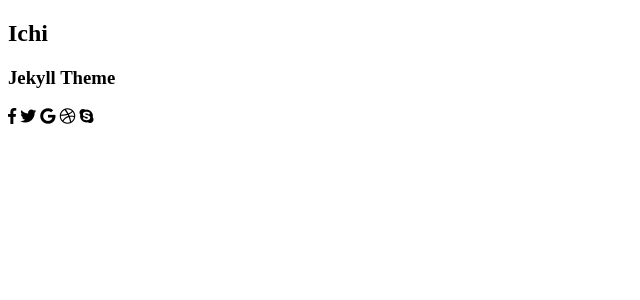
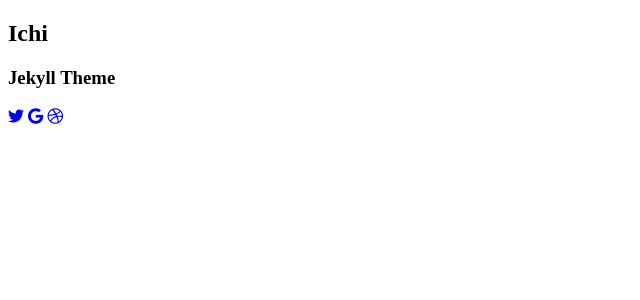
Before and after one commit to ntuanb/jekyll-ichi, a Jekyll site: the page built from index.html, in a window 1280 px wide. Shown: the top 300 px of the page, without its empty margins (0-640 px from the left). Built offline with Jekyll 4.4.1, drawn with Linux system fonts in a browser that asks for light colours.

Commit message:
Update social links

```diff
--- a/_config.yml
+++ b/_config.yml
@@ -1,8 +1,12 @@
 # Site settings
 name: Ichi
 description: "Jekyll Theme"
-url: "https://tuanb.me"
-title: "Tuan Bui - Web Developer"
 
 # Unsplash
-unsplash_client_id: adf
+unsplash_client_id:
+
+# Social
+facebook_username: test
+twitter_username: test
+google_plus_username: test
+dribbble_username: test
--- a/assets/style.css
+++ b/assets/style.css
@@ -134,12 +134,6 @@
 .button.dribbble .fab {
     color: #f26798;
 }
-.button.skype:before {
-    background-color: #00aff0;
-}
-.button.skype .fab {
-    color: #00aff0;
-}
 .button:focus:before,
 .button:hover:before {
     top: -10%;
--- a/index.html
+++ b/index.html
@@ -24,11 +24,23 @@
                 {% endif %}
             </h3>
             <div class="buttons">
-                <a class="button facebook"><i class="fab fa-facebook-f"></i></a>
-                <a class="button twitter"><i class="fab fa-twitter"></i></a>
-                <a class="button google"><i class="fab fa-google"></i></a>
-                <a class="button dribbble"><i class="fab fa-dribbble"></i></a>
-                <a class="button skype"><i class="fab fa-skype"></i></a>
+
+                {% if facebook_username %}
+                    <a class="button facebook" href="https://facebook.com/{{ site.facebook_username }}" target="_blank"><i class="fab fa-facebook-f"></i></a>
+                {% endif %}
+
+                {% if site.twitter_username %}
+                    <a class="button twitter" href="https://twitter.com/{{ site.twitter_username }}" target="_blank"><i class="fab fa-twitter"></i></a>
+                {% endif %}
+
+                {% if site.google_plus_username %}
+                    <a class="button google" href="https://plus.google.com/+{{ site.google_plus_username }}" target="_blank"><i class="fab fa-google"></i></a>
+                {% endif %}
+
+                {% if site.dribbble_username %}
+                    <a class="button dribbble" href="https://dribbble.com/{{ site.dribbble_username }}"><i class="fab fa-dribbble"></i></a>
+                {% endif %}
+
             </div>
         </section>
     </div>
```
Also changed, not shown: jekyll-ichi.gemspec.
